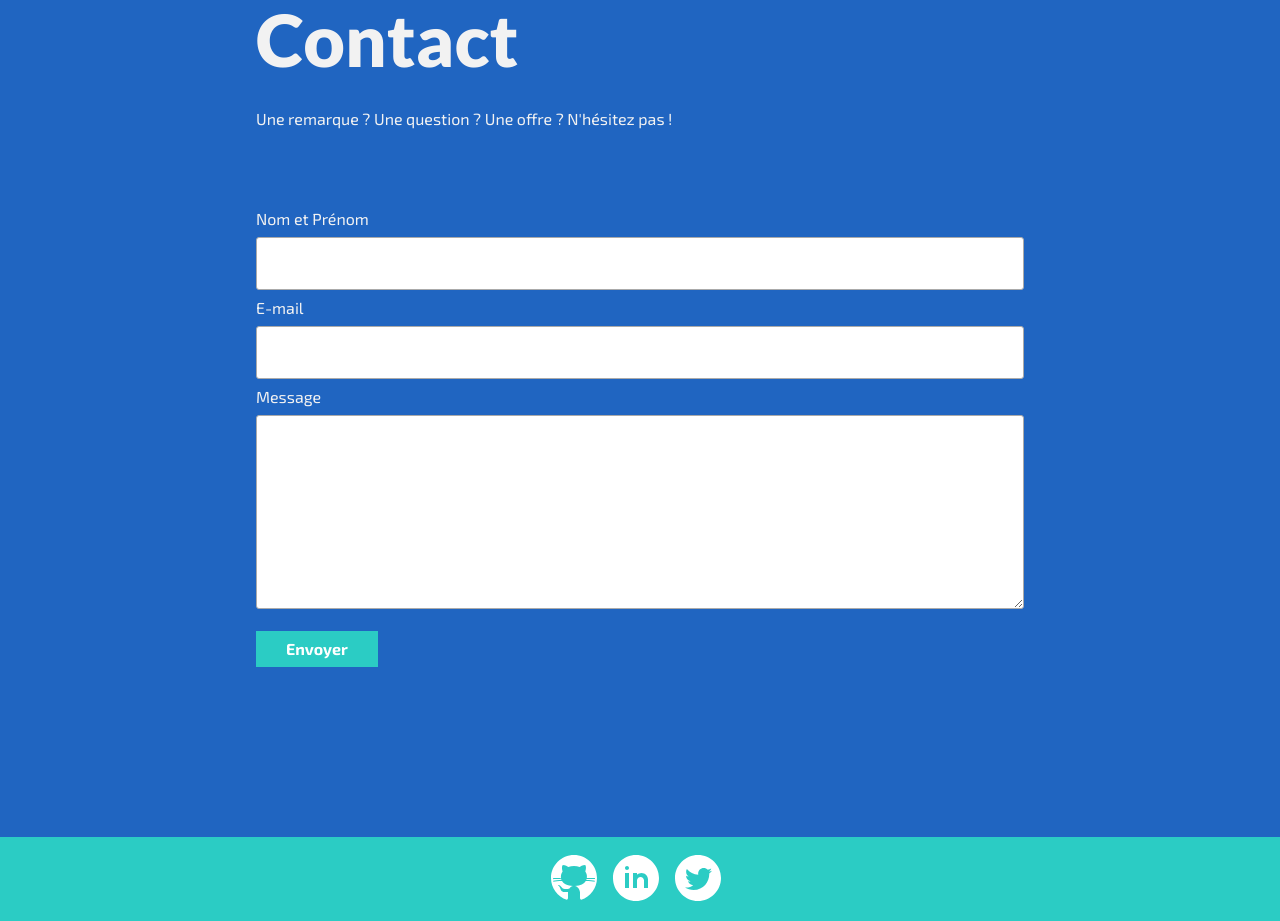
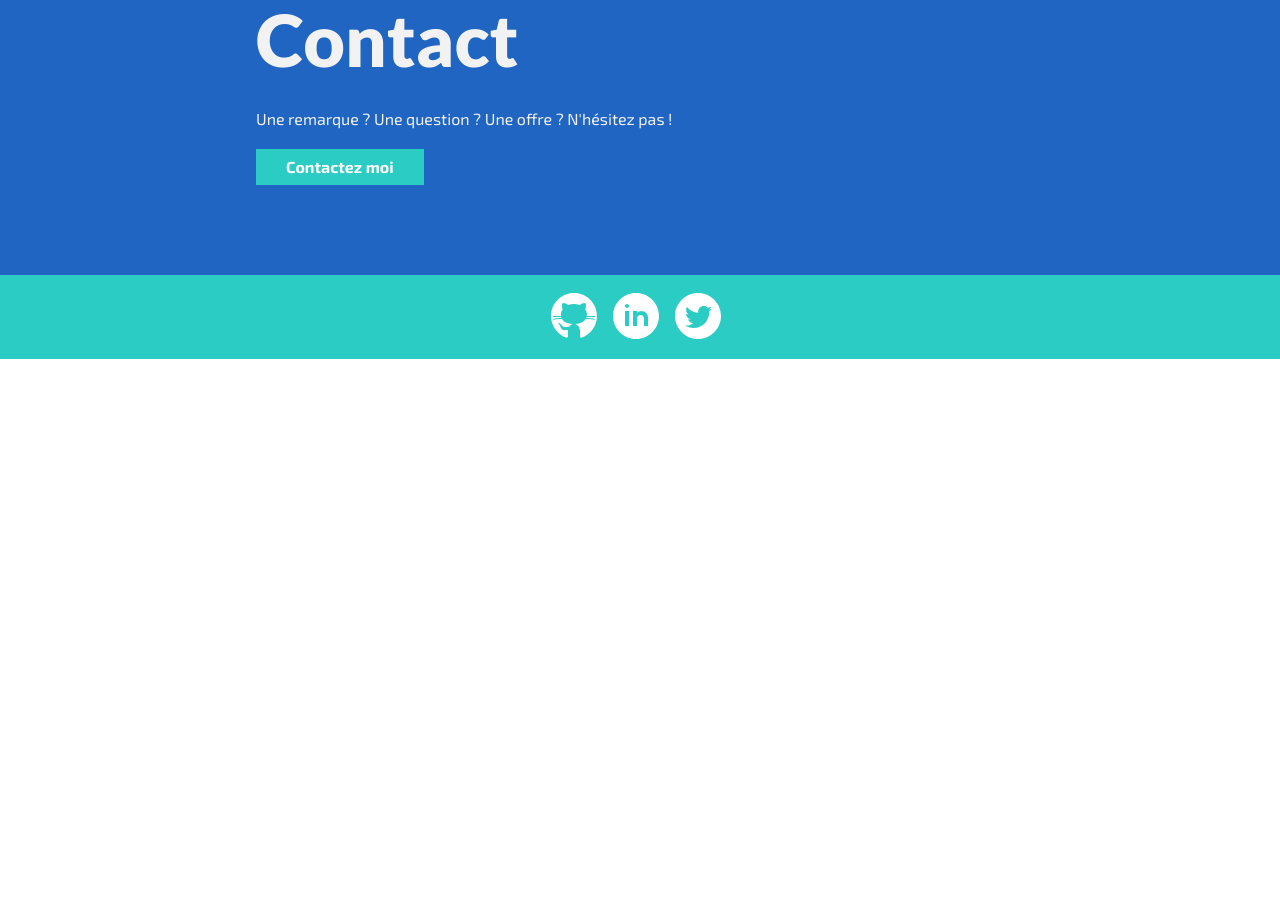
Before and after one commit to Nels18/Portfolio, a plain HTML site: page public/index.html in a window 1280 px wide. Shown: the part 5672-6593 px from the top of the page. After the commit the page ends 6031 px from the top, so only its background shows below. Drawn offline with Linux system fonts and the light colour scheme.

Commit message:
feature: remove form contact

```diff
--- a/public/index.html
+++ b/public/index.html
@@ -205,21 +205,9 @@
     <section class="contact" id="contact-section">
       <h2>Contact</h2>
       <p>Une remarque ? Une question ? Une offre ? N'hésitez pas !</p>
-      <form class="form" action="">
-        <div>
-          <label for="name">Nom et Prénom</label>
-          <input type="text" name="name" id="name">
-        </div>
-        <div>
-          <label for="mail">E-mail</label>
-          <input type="email" name="mail" id="mail">
-        </div>
-        <div>
-          <label for="message">Message</label>
-          <textarea name="message" id="message" cols="30" rows="10"></textarea>
-        </div>
-        <button type="submit">Envoyer</button>
-      </form>
+      <a href="mailto:n.belgarde18@gmail.com">
+        <button>Contactez moi</button>
+      </a>
     </section>
   </main>
   <footer>
--- a/src/styles/layout/_contact.scss
+++ b/src/styles/layout/_contact.scss
@@ -6,22 +6,15 @@
     background-color: $secondary-color;
     color: $light-grey;
 
-    .form {
-        max-width: 800px;
-        margin: 5em auto;
-
-        button {
-            width: 100%;
-        }
+    button {
+        width: 100%;
     }
 }
 
 @include useBreakpoint(md) {
     .contact {
-        .form {
-            button {
-                width: fit-content;
-            }
+        button {
+            width: fit-content;
         }
     }
 }
```
Also changed, not shown: public/styles/style.css, 1 other file.
